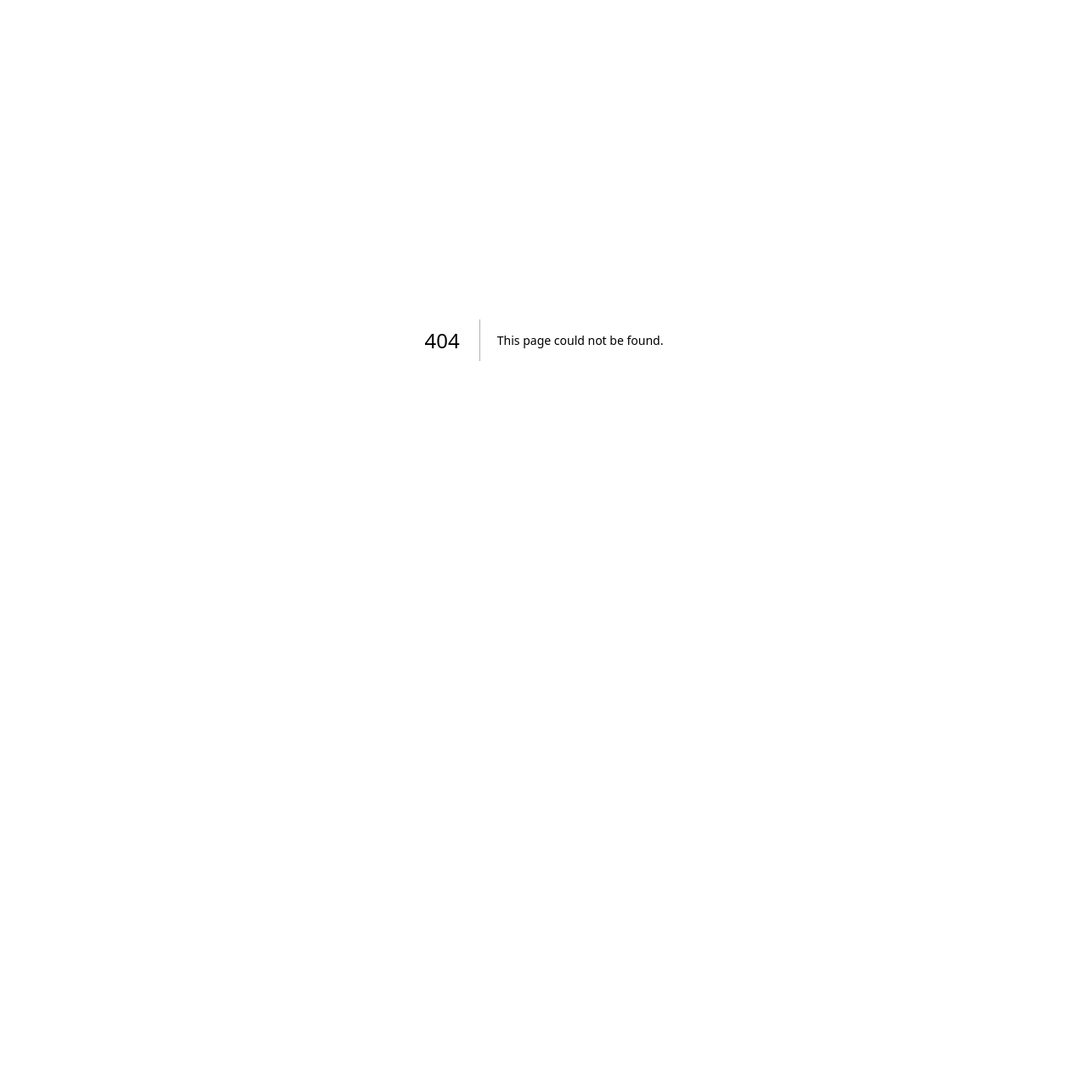
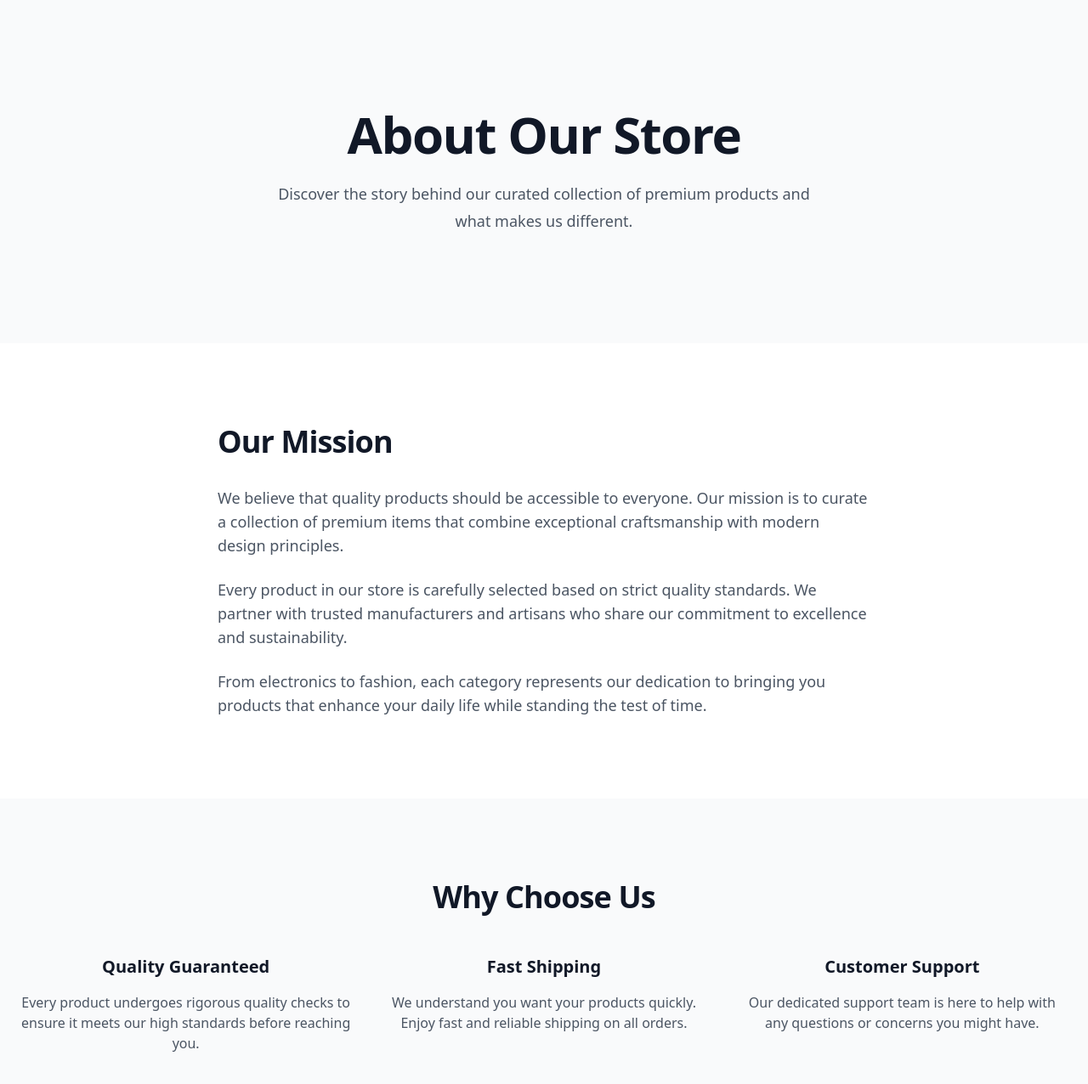
Before and after one commit to lpakula/agent-moderails-sandbox, a Next.js app: page /learn-more in a window 1280 px wide. Before the commit this address had no page. Shown: the top 1276 px of the page at 85% size. Before the commit the page ends 800 px from the top, so only its background shows below. Built offline with nearby package versions, Linux system fonts and the light colour scheme.

Commit message:
feat: add-learn-more-page - Create dedicated Learn More page with dummy content

```diff
--- /dev/null
+++ b/app/learn-more/page.js
@@ -0,0 +1,103 @@
+export default function LearnMore() {
+  return (
+    <main className="min-h-screen bg-white">
+      {/* Hero Section */}
+      <section className="relative bg-gray-50 py-20 px-6 sm:py-32">
+        <div className="mx-auto max-w-7xl">
+          <div className="text-center">
+            <h1 className="text-4xl font-bold tracking-tight text-gray-900 sm:text-6xl">
+              About Our Store
+            </h1>
+            <p className="mt-6 text-lg leading-8 text-gray-600 max-w-2xl mx-auto">
+              Discover the story behind our curated collection of premium products
+              and what makes us different.
+            </p>
+          </div>
+        </div>
+      </section>
+
+      {/* Our Mission Section */}
+      <section className="py-16 px-6 sm:py-24">
+        <div className="mx-auto max-w-7xl">
+          <div className="max-w-3xl mx-auto">
+            <h2 className="text-3xl font-bold tracking-tight text-gray-900 sm:text-4xl mb-8">
+              Our Mission
+            </h2>
+            <p className="text-lg text-gray-600 mb-6">
+              We believe that quality products should be accessible to everyone. Our mission
+              is to curate a collection of premium items that combine exceptional craftsmanship
+              with modern design principles.
+            </p>
+            <p className="text-lg text-gray-600 mb-6">
+              Every product in our store is carefully selected based on strict quality standards.
+              We partner with trusted manufacturers and artisans who share our commitment to
+              excellence and sustainability.
+            </p>
+            <p className="text-lg text-gray-600">
+              From electronics to fashion, each category represents our dedication to bringing
+              you products that enhance your daily life while standing the test of time.
+            </p>
+          </div>
+        </div>
+      </section>
+
+      {/* Why Choose Us Section */}
+      <section className="bg-gray-50 py-16 px-6 sm:py-24">
+        <div className="mx-auto max-w-7xl">
+          <h2 className="text-3xl font-bold tracking-tight text-gray-900 sm:text-4xl mb-12 text-center">
+            Why Choose Us
+          </h2>
+          <div className="grid grid-cols-1 gap-8 md:grid-cols-3">
+            <div className="text-center">
+              <h3 className="text-xl font-semibold text-gray-900 mb-4">
+                Quality Guaranteed
+              </h3>
+              <p className="text-gray-600">
+                Every product undergoes rigorous quality checks to ensure it meets
+                our high standards before reaching you.
+              </p>
+            </div>
+            <div className="text-center">
+              <h3 className="text-xl font-semibold text-gray-900 mb-4">
+                Fast Shipping
+              </h3>
+              <p className="text-gray-600">
+                We understand you want your products quickly. Enjoy fast and reliable
+                shipping on all orders.
+              </p>
+            </div>
+            <div className="text-center">
+              <h3 className="text-xl font-semibold text-gray-900 mb-4">
+                Customer Support
+              </h3>
+              <p className="text-gray-600">
+                Our dedicated support team is here to help with any questions or
+                concerns you might have.
+              </p>
+            </div>
+          </div>
+        </div>
+      </section>
+
+      {/* Call to Action Section */}
+      <section className="bg-gray-900 py-16 px-6 sm:py-24">
+        <div className="mx-auto max-w-7xl text-center">
+          <h2 className="text-3xl font-bold tracking-tight text-white sm:text-4xl">
+            Ready to Start Shopping?
+          </h2>
+          <p className="mt-6 text-lg leading-8 text-gray-300 max-w-2xl mx-auto">
+            Explore our full collection of premium products and find something perfect for you.
+          </p>
+          <div className="mt-10">
+            <a
+              href="/"
+              className="rounded-md bg-white px-6 py-3 text-sm font-semibold text-gray-900 shadow-sm hover:bg-gray-100 transition-colors inline-block"
+            >
+              Back to Home
+            </a>
+          </div>
+        </div>
+      </section>
+    </main>
+  )
+}
--- a/app/page.js
+++ b/app/page.js
@@ -128,7 +128,7 @@ export default function Home() {
                 Shop Now
               </a>
               <a
-                href="#"
+                href="/learn-more"
                 className="text-sm font-semibold leading-6 text-gray-900"
               >
                 Learn more →
```
